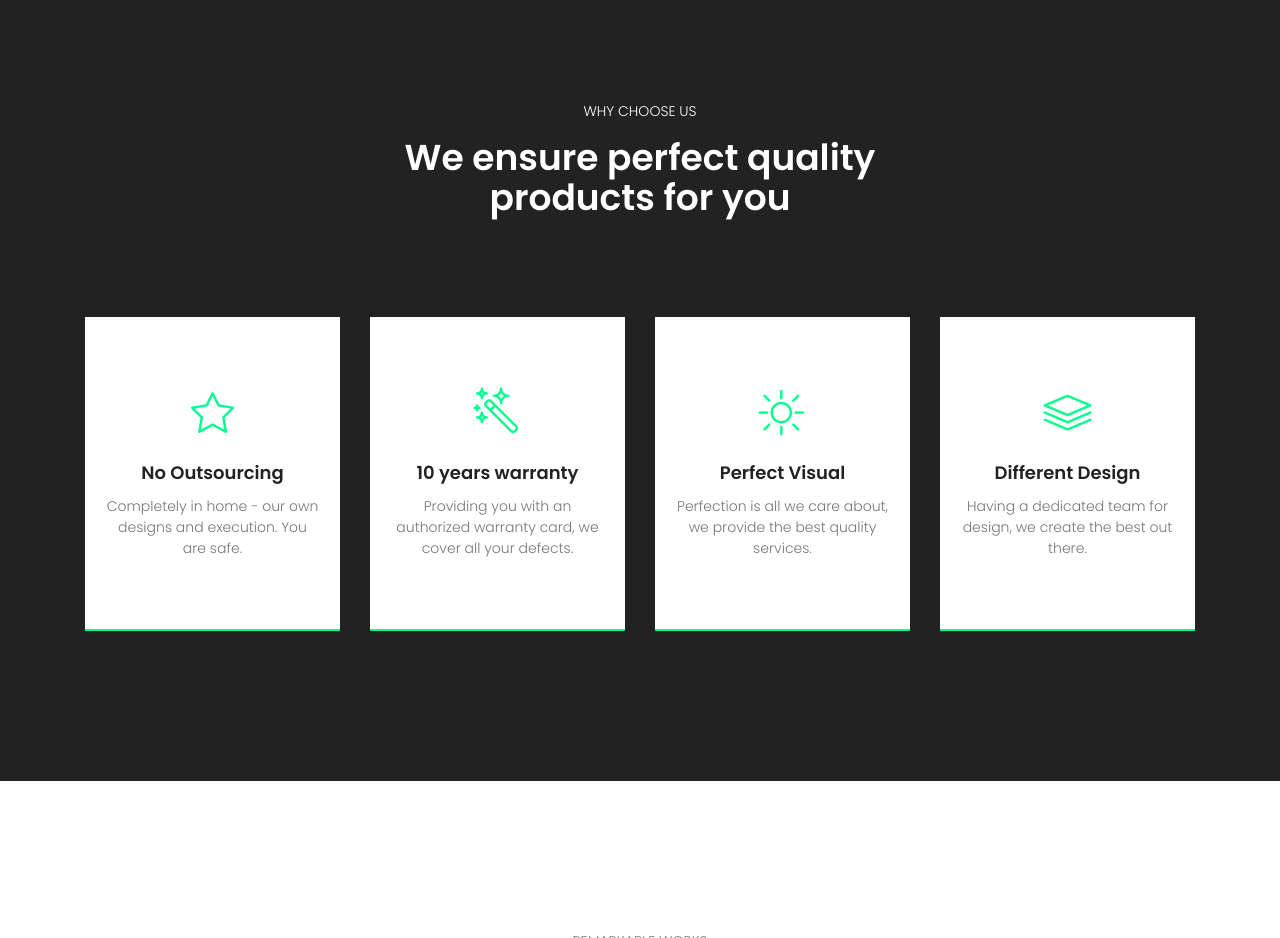
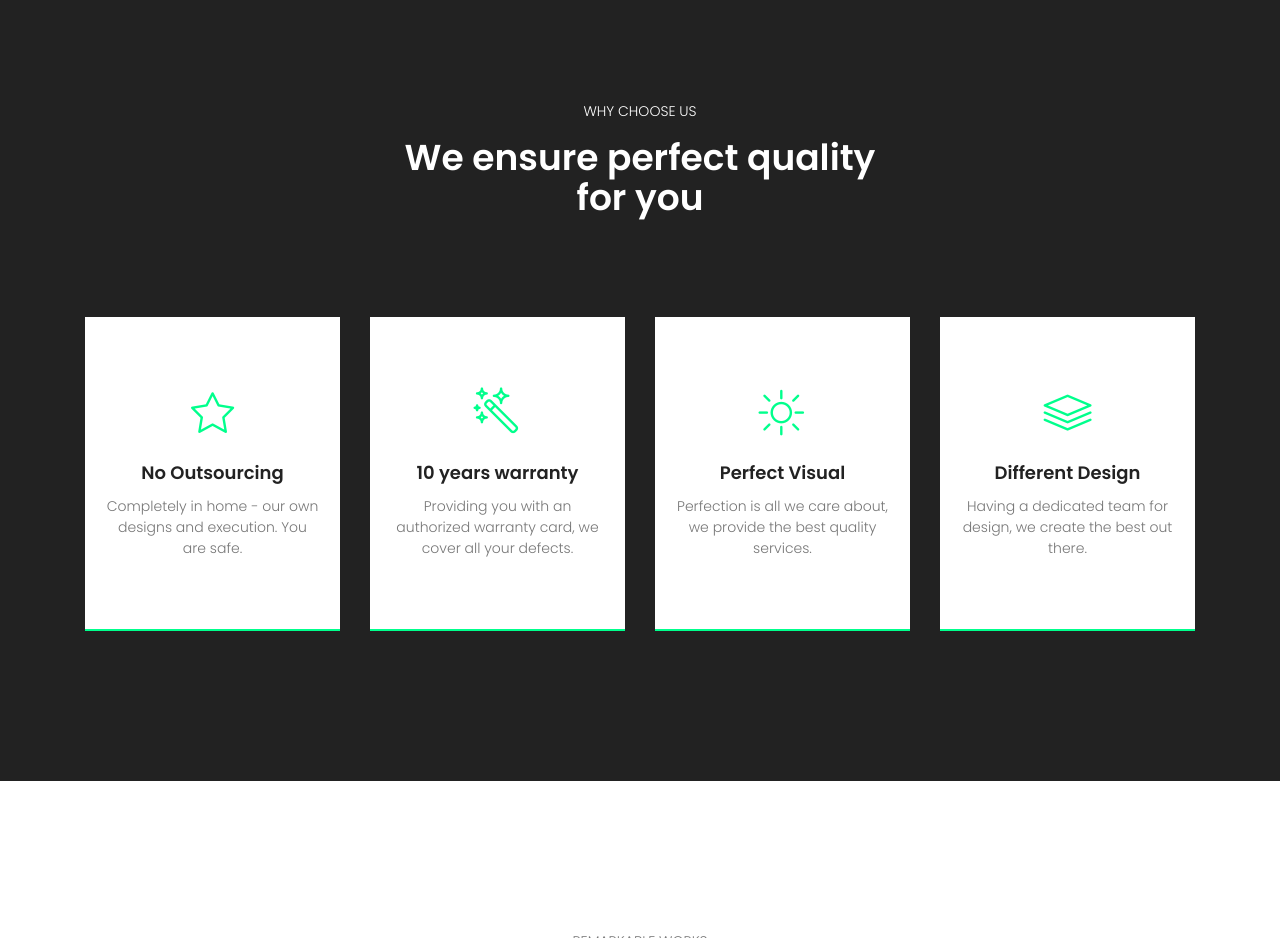
Before and after one commit to ajaidanial/T5_Panoply, a plain HTML site: page index.html in a window 1280 px wide. Shown: the part 2020-2958 px from the top of the page. Drawn offline with nearby package versions, Linux system fonts and the light colour scheme.

Commit message:
clean | 4

```diff
--- a/index.html
+++ b/index.html
@@ -130,7 +130,7 @@
 					<div class="col-lg-8">
 						<div class="product-area-title text-center">
 							<p class="text-white text-uppercase">Why Choose Us</p>
-							<h2 class="text-white h1">We ensure perfect quality <br> products for you</h2>
+							<h2 class="text-white h1">We ensure perfect quality <br>for you</h2>
 						</div>
 					</div>
 				</div>
```
